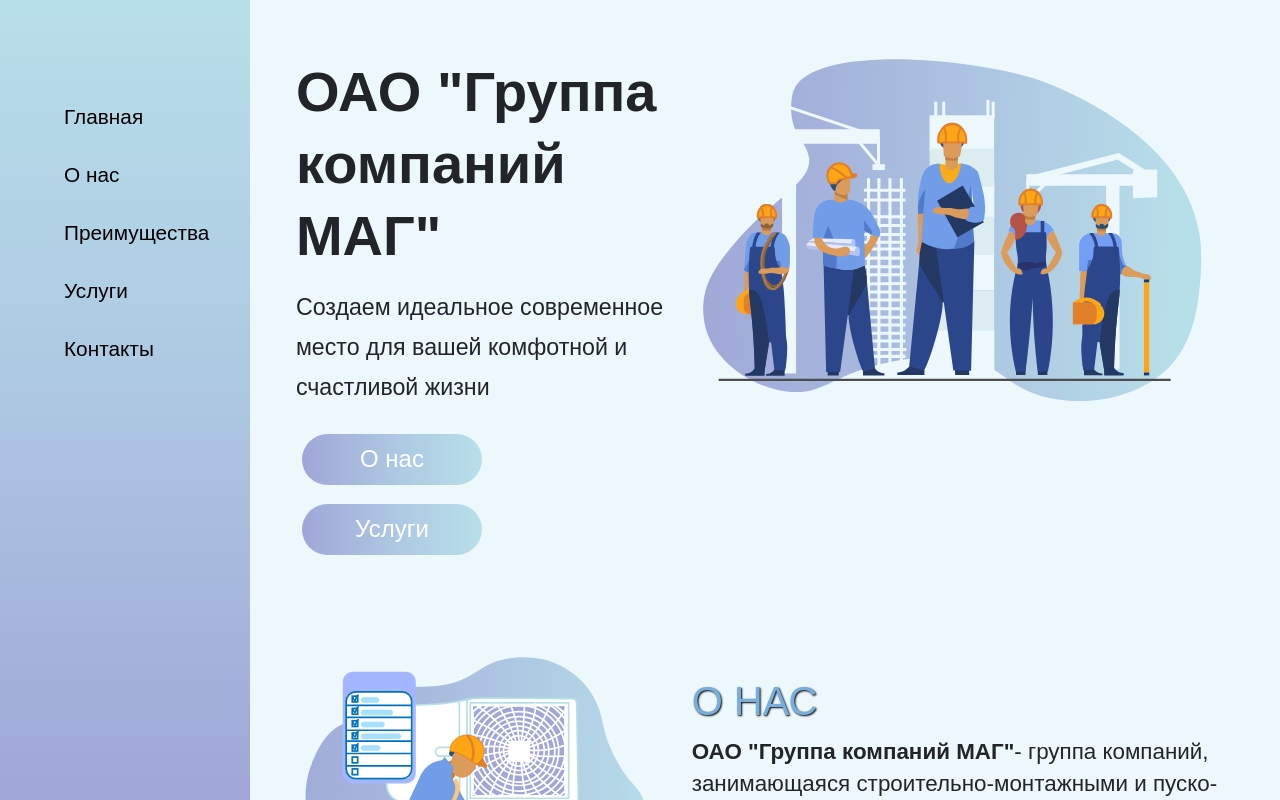
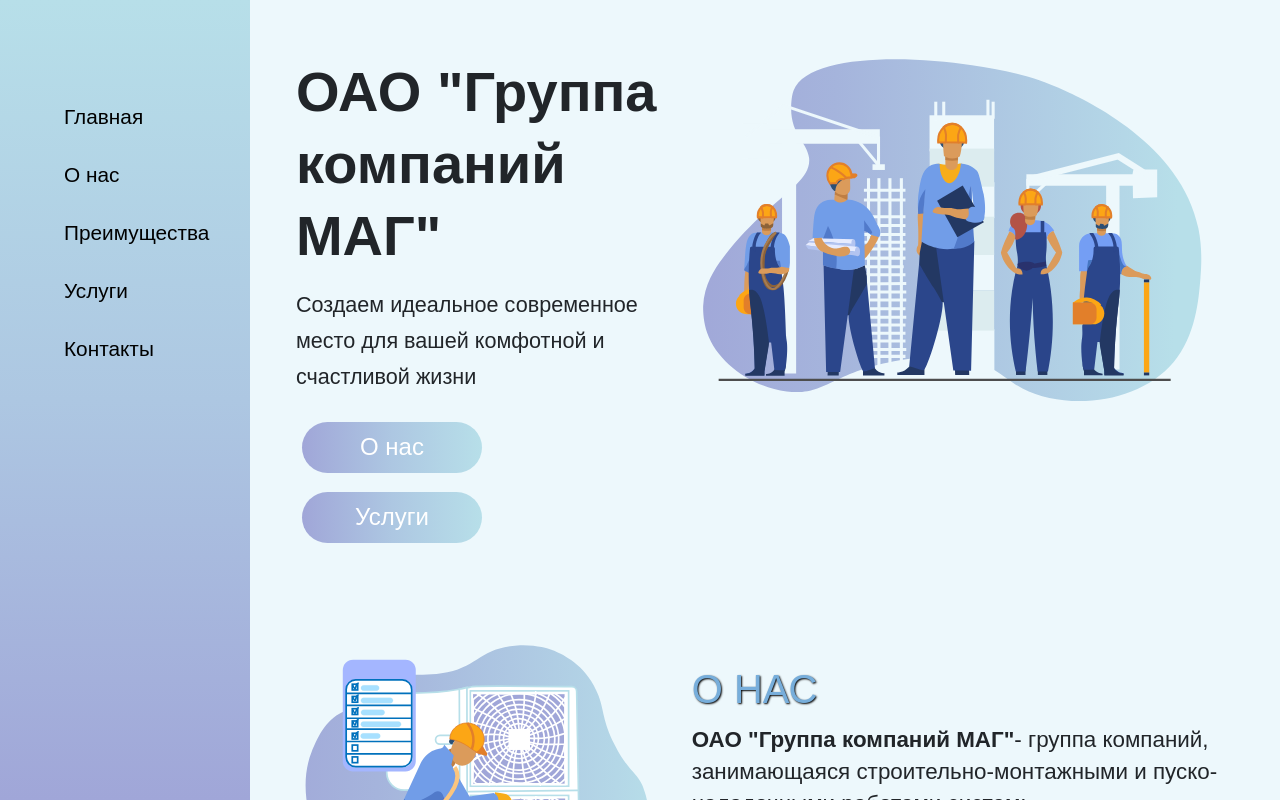
Before and after one commit to AnigalHub/GroupOfCompaniesMAG, a Vue app: page / in a window 1280 px wide. Shown: the top 800 px of the page. Built offline with nearby package versions, Linux system fonts and the light colour scheme.

Commit message:
изменен размер шрифта

```diff
--- a/src/components/Home.vue
+++ b/src/components/Home.vue
@@ -41,8 +41,8 @@
         }
         p{
             margin: 4% 0;
-            font-size: 1.45rem;
-            line-height: 2.5rem;
+            font-size: 1.35rem;
+            line-height: 2.25rem;
         }
         button{
             width: 48%;
```
